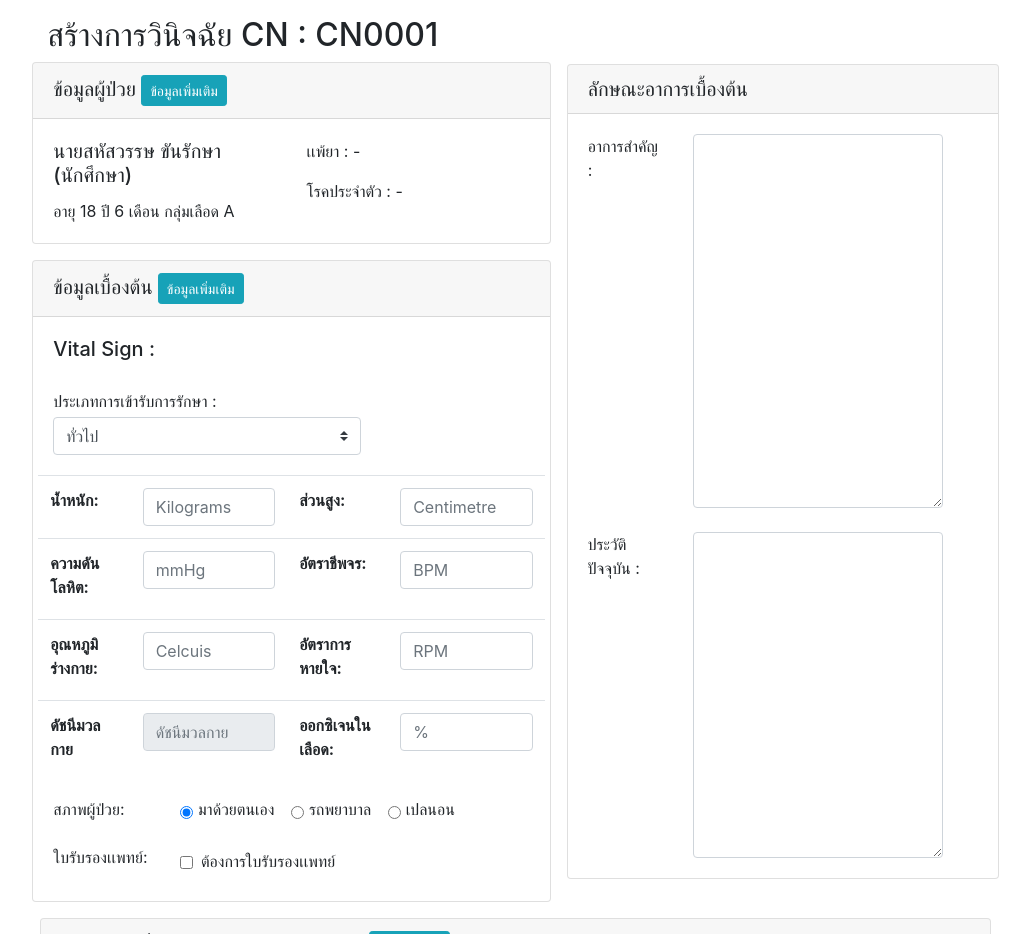
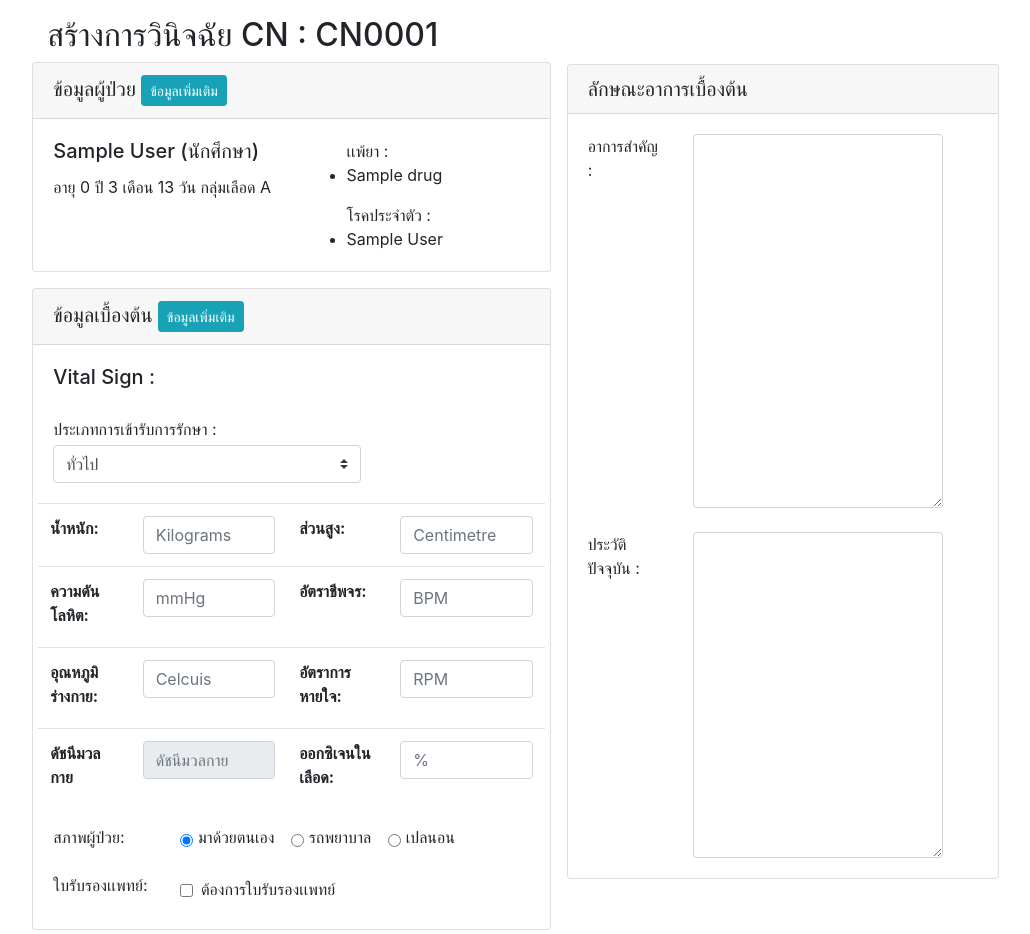
Before and after one commit to sahussawud/Clinic-Management-Application, a Django app: page /treatment/create/1/ in a window 1280 px wide. Shown: the part 56-990 px from the top of the page, without its empty margins (196-1226 px from the left). Run offline with Django 3.2, Linux system fonts and the light colour scheme; tables that the repository leaves empty hold one stand-in row (values such as "Sample post"); some libraries are stand-ins or nearby versions.

Commit message:
update treatment patient

```diff
--- a/CTHS/Treatment/models.py
+++ b/CTHS/Treatment/models.py
@@ -54,7 +54,7 @@ class Treatment(models.Model):
 
     user_id = models.ForeignKey(settings.AUTH_USER_MODEL, verbose_name=_("Creator user"), on_delete=models.CASCADE) #change from o2o to foriegnfield
     patient_p_id = models.ForeignKey(Patient, verbose_name=_("PatientID"), on_delete=models.CASCADE)
-    diagnosis = models.ForeignKey(Diagnosis, on_delete=models.CASCADE)
+    diagnosis = models.ForeignKey(Diagnosis, on_delete=models.CASCADE, null=True)
 
 class Symptom(models.Model):
     treatment = models.OneToOneField(Treatment, verbose_name=_("Treatment"), on_delete=models.CASCADE)
@@ -110,7 +110,7 @@ class Lesion(models.Model):
     lesion_y = models.IntegerField(_("ยาว"))
 
 class Con_Wound_Symptom(models.Model):
-    symptom = models.OneToOneField(Symptom, verbose_name=_("Symptom ID"), on_delete=models.CASCADE)
+    symptom = models.OneToOneField(Symptom, verbose_name=_("Symptom ID"), on_delete=models.CASCADE, null=True)
     LESION = [
         ('1','เเย่ลง'),
         ('2','เท่าเดิม'),
--- a/CTHS/Treatment/templates/Treatment/create_treatment.html
+++ b/CTHS/Treatment/templates/Treatment/create_treatment.html
@@ -26,15 +26,30 @@
                             <div class="card-body">
                                 <div class="row">
                                     <div class="col-md-6">
-                                        <h5 class="card-title">นายสหัสวรรษ ขันรักษา (นักศึกษา)</h5>
-                                        <p class="card-text">อายุ 18 ปี 6 เดือน กลุ่มเลือด A</p>
+                                        <h5 class="card-title">{{patient.fname}} {{patient.lname}} ({{patient.get_patient_role_display}})</h5>
+                                        <p class="card-text">อายุ {{age.0}} ปี {{age.1}} เดือน {{age.2}} วัน กลุ่มเลือด {{patient.blood_type}}</p>
                                     </div>
                                     <div class="col-md-6">
-                                        <p class="card-text">เเพ้ยา : -</p>
-                                        <p class="card-text">โรคประจำตัว : -</p>
+                                    {% if drug.count > 0 %}
+                                        <ul class="card-text">เเพ้ยา : <br>
+                                        {% for d_data in drug %}
+                                            <li>{{d_data.name}}</li>
+                                        {% endfor %}
+                                        </ul>
+                                    {% else %}
+                                        <ul class="card-text">เเพ้ยา : -</ul>
+                                    {% endif %}
+                                    {% if cd.count > 0 %}
+                                        <ul class="card-text">โรคประจำตัว : <br>
+                                        {% for cd_data in cd %}
+                                            <li>{{cd_data.name}}</li>
+                                        {% endfor %}
+                                        </ul>
+                                    {% else %}
+                                        <ul class="card-text">โรคประจำตัว : -</ul>
+                                    {% endif %}
                                     </div>
                                 </div>
-
                             </div>
                         </div>
                     </div>
--- a/CTHS/Treatment/views.py
+++ b/CTHS/Treatment/views.py
@@ -1,4 +1,4 @@
-from datetime import datetime
+from datetime import datetime, date
 
 from django.contrib import messages
 from django.contrib.messages.api import success
@@ -276,8 +276,20 @@ def create_treatment(request, patient_id):
 
     else:
         form = TreatmentForm()
-
+        patient = Patient.objects.get(p_id=patient_id)
+        drug = Drug.objects.filter(patient=patient_id)
+        cd = Congenital_disease.objects.filter(patient_id=patient_id)
     contexts['form'] = form
+    contexts['patient'] = patient
+    contexts['drug'] = drug
+    contexts['cd'] = cd
+    age_day = (date.today() - patient.birth_day).days
+    age_year = age_day // 365.25
+    age_day -= age_year*365.25
+    age_month = age_day // 30
+    age_day -= age_month*30
+    age = int(age_year), int(age_month), int(age_day)
+    contexts['age'] = age
     return render(request, 'Treatment/create_treatment.html',context=contexts)
 
 
--- a/CTHS/User_app/models.py
+++ b/CTHS/User_app/models.py
@@ -1,4 +1,4 @@
-from datetime import datetime
+from datetime import datetime, date
 from django.conf import settings
 from django.contrib.auth.models import AbstractUser, User
 from django import forms
@@ -136,7 +136,7 @@ class Patient(models.Model):
 
 
     def age(self):
-        return int((datetime.date.today() - self.birth_day).days / 365.25 )
+        return int((date.today() - self.birth_day).days / 365.25 )
     age = property(age)
 
 class Congenital_disease(models.Model):
```
